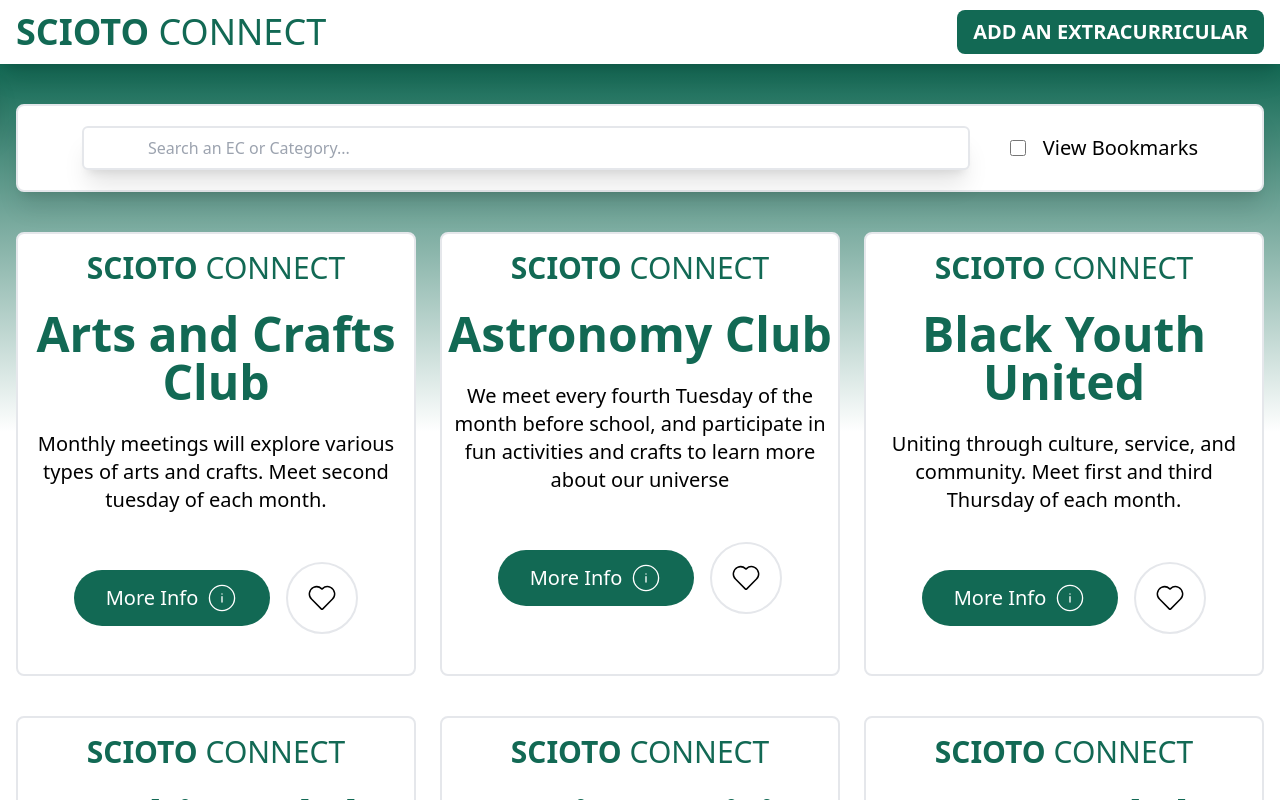
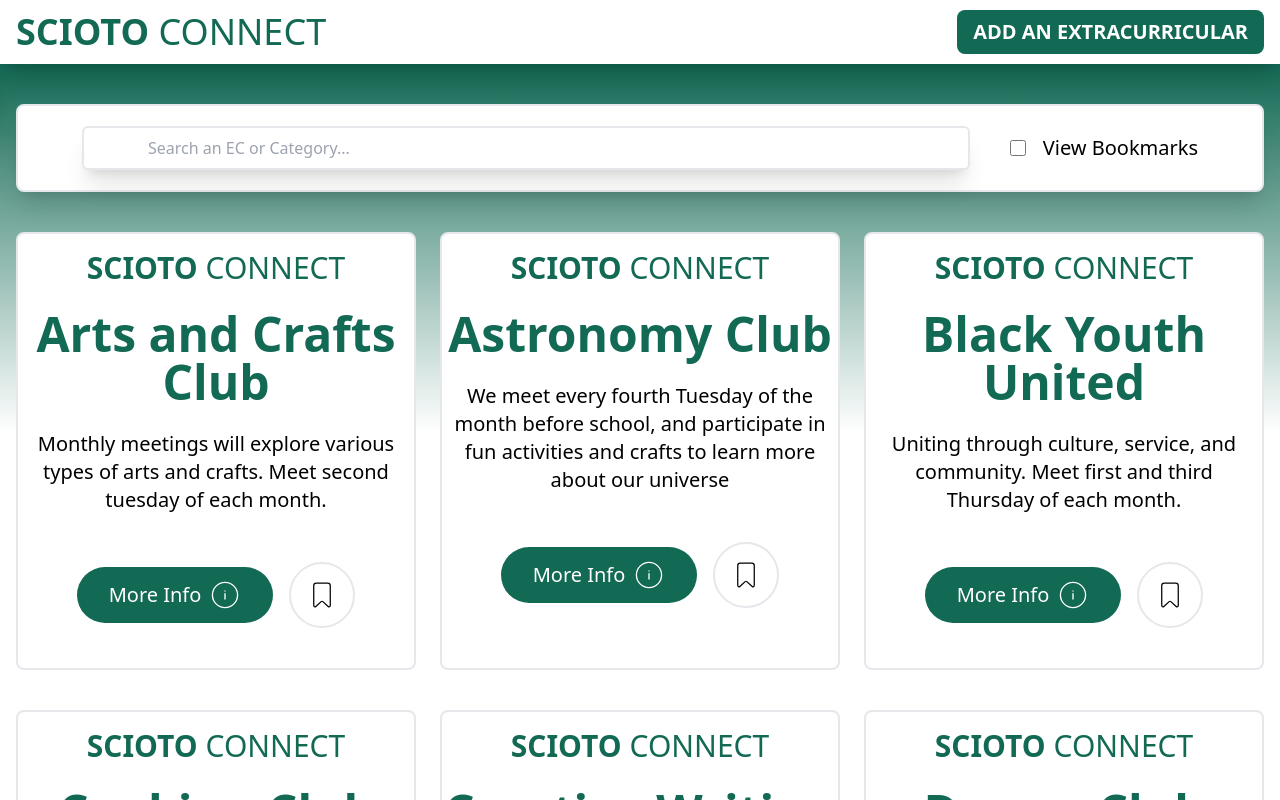
Before and after one commit to moham3dk/dcs-connect, a React (Create React App) app in the folder frontend/: page / in a window 1280 px wide. Built offline with nearby package versions, Linux system fonts and the light colour scheme.

Commit message:
Changed Heart Icon into Bookmark Icon

```diff
--- a/frontend/src/components/Display.jsx
+++ b/frontend/src/components/Display.jsx
@@ -1,7 +1,7 @@
 import React, { useState, useEffect } from 'react';
 import InfoModal from './InfoModal';
 import { CiCircleInfo } from 'react-icons/ci';
-import { CiHeart } from 'react-icons/ci';
+import { CiBookmark } from "react-icons/ci";
 
 const Display = ({ extracurricularData }) => {
   const [bookmarks, setBookmarks] = useState(JSON.parse(localStorage.getItem('bookmarks')) || {});
@@ -105,9 +105,9 @@ const Display = ({ extracurricularData }) => {
                       }`}
                       onClick={() => toggleBookmark(extracurricular.title)}
                     >
-                      <CiHeart
+                      <CiBookmark
                         fill={bookmarks.hasOwnProperty(extracurricular.title) ? '#FFFFFF' : ''}
-                        className="text-3xl md:text-4xl text-[#126954]"
+                        className="text-xl md:text-2xl xl:text-3xl text-[#126954]"
                       />
                     </div>
                   </div>
```
